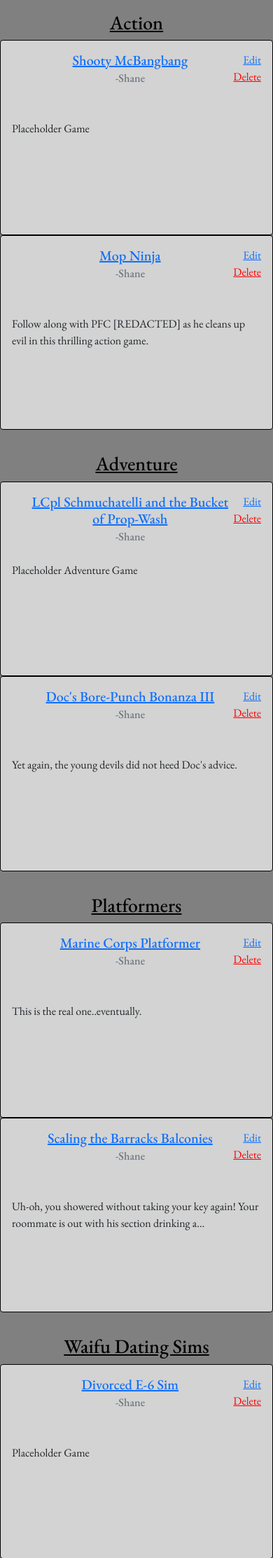
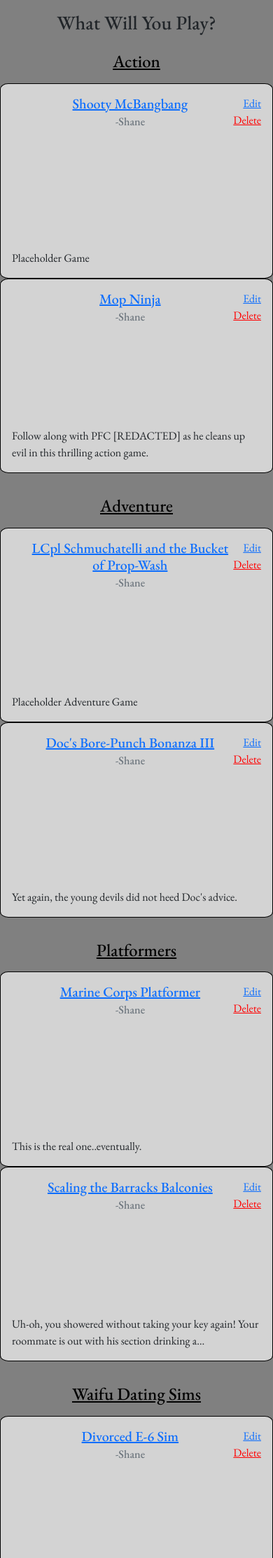
Before and after one commit to shanedixon13/game-site, a Django app: page /articles/ in a window 390 px wide. Shown: the part 56-2282 px from the top of the page at 70% size. Run offline with Django 3.2, Linux system fonts and the light colour scheme; a user stored in the database is signed in; data comes from the database, SQL or seed files in the repository; both versions use the stored data as it was after the commit; parts of the project's set-up code (start-up, migrations or seed data) failed here and were passed over; some web fonts are replaced.

Commit message:
some variable changes and css

```diff
--- a/articles/models.py
+++ b/articles/models.py
@@ -12,6 +12,7 @@ class Article(models.Model):
     )
     created_on=models.DateTimeField(auto_now_add=True)
     category = models.CharField(max_length=200, default="None")
+    image = models.ImageField(upload_to='images')
 
 
     def __str__(self):
--- a/config/settings.py
+++ b/config/settings.py
@@ -12,6 +12,7 @@ https://docs.djangoproject.com/en/3.2/ref/settings/
 
 from pathlib import Path
 from environs import Env
+import os
 
 # Build paths inside the project like this: BASE_DIR / 'subdir'.
 BASE_DIR = Path(__file__).resolve().parent.parent
@@ -129,6 +130,11 @@ STATICFILES_DIRS=[str(BASE_DIR.joinpath('static'))]
 STATICFILES_STORAGE='whitenoise.storage.CompressedManifestStaticFilesStorage'
 
 
+MEDIA_URL = '/media/'
+
+
+MEDIA_ROOT = os.path.join(BASE_DIR, 'media/')
+
 
 # Default primary key field type
 # https://docs.djangoproject.com/en/3.2/ref/settings/#default-auto-field
--- a/static/css/base.css
+++ b/static/css/base.css
@@ -431,36 +431,43 @@ body{
 
 /*Article-List*/
 
-.article-list{
+.game-list{
     display: flex;
     flex-direction: column;
     text-align: center;
 }
 
-.article-list h1{
+.game-list h1{
     margin-top: 1rem;
 }
 
-.article-list h1 a{
+.game-list h2{
+    margin-top: 1rem;
+    margin-bottom: 1rem;
+}
+
+.game-list h2 a{
     color: black;
 }
 
-.article-list .article-list-section{
+.game-list .game-list-section{
     display: flex;
+    justify-content: space-evenly;
     flex-direction: row;
     flex-wrap: wrap;
     margin-bottom: 1rem;
 }
 
-.article-list .card{
+.game-list .card{
     display: flex;
-    width: 50%;
+    width: 40%;
     height: 33vh;
     background-color: lightgrey;
     border: .5px solid black;
+    border-radius: 3%;
 }
 
-.article-list .card-body{
+.game-list .card-body{
     display: flex;
     flex-direction: column;
     width: 100%;
@@ -468,24 +475,24 @@ body{
     justify-content: space-between;
 }
 
-.article-list .top-of-card{
+.game-list .top-of-card{
     display: flex;
     flex-direction: row;
 }
 
-.article-list .title-author{
+.game-list .title-author{
     width: 100%;
     height: 25%;
     margin-left: 6%;
 }
 
-.article-list .article-list-buttons{
+.game-list .game-list-buttons{
     display: flex;
     flex-direction: column;
     text-align: right;
 }
 
-.article-list .article-info{
+.game-list .game-info{
     display: flex;
     flex-direction: row;
     text-align: center;
@@ -494,13 +501,13 @@ body{
     justify-content: space-between;
 }
 
-.article-list .card-text{
+.game-list .card-text{
     height: 100%;
     width: 100%;
     text-align: left;
 }
 
-.article-list .article-list-buttons .card-link {
+.game-list .game-list-buttons .card-link {
     display: flex;
     flex-direction: column;
     margin: 0;
@@ -1104,11 +1116,11 @@ body{
 
 @media (max-width: 480px) {
     /*Article List*/
-    .article-list .card{
+    .game-list .card{
         width: 100%;
     }
 
-    .article-list .card-body{
+    .game-list .card-body{
         width: 100%;
     }
 
@@ -1289,27 +1301,27 @@ body{
     height: 100%;
 }
 
-.article-edit input{
+.game-edit input{
     width: 80%;
     margin-right: auto;
     margin-left: auto;
     text-align: center;
 }
 
-.article-edit textarea{
+.game-edit textarea{
     width: 100%;
     height: 100%;
     margin-right: auto;
     margin-left: auto;
 }
 
-.article-edit .btn{
+.game-edit .btn{
     margin: auto;
     width: 60%;
 
 }
 
-.article-edit submit{
+.game-edit submit{
     width: 100%;
     margin: auto;
 }
@@ -1318,7 +1330,7 @@ body{
 
 /*Article Detail*/
 
-.article-detail{
+.game-detail{
     width: 100%;
 }
 
--- a/templates/article_detail.html
+++ b/templates/article_detail.html
@@ -2,8 +2,8 @@
 {% block title %}{{article.title}}{% endblock title %}
 
 {% block content %}
-<div class="article-detail">
-    <div class="article-detail-buttons">
+<div class="game-detail">
+    <div class="game-detail-buttons">
         {% if article.author == user %}
             <a href="{% url 'article_edit' article.id %}" class="card-link">Edit</a>
         {% endif %}
--- a/templates/article_list.html
+++ b/templates/article_list.html
@@ -2,9 +2,10 @@
 {% block title %}All Games{% endblock title %}
 
 {% block content %}
-    <div class="article-list">
-        <h1><a href="{% url 'front_page' %}">Action</a></h1>
-        <div class="article-list-section">
+    <div class="game-list">
+        <h1>What Will You Play?</h1>
+        <h2><a href="{% url 'front_page' %}">Action</a></h2>
+        <div class="game-list-section">
             {% for article in article_list %}
                 {% if article.category == 'Front-Page' %}
                     <div class="card">
@@ -14,7 +15,7 @@
                                     <h5 class="card-title"><a href="{% url 'article_detail' article.id %}">{{article.title|truncatechars:50}}</a></h5>
                                     <h6 class="card-subtitle mb-2 text-muted author">-{{article.author}}</h6>
                                 </div>
-                                <div class="article-list-buttons">
+                                <div class="game-list-buttons">
                                     {% if article.author == user %}
                                     <a href="{% url 'article_edit' article.id %}" class="card-link">Edit</a>
                                     <a href="{% url 'article_delete' article.id %}" class="card-link" style="color: red;">Delete</a>
@@ -29,8 +30,8 @@
                 {% endif %}
             {% endfor %}
         </div>
-        <h1><a href="{% url 'local' %}">Adventure</a></h1>
-        <div class="article-list-section">
+        <h2><a href="{% url 'local' %}">Adventure</a></h2>
+        <div class="game-list-section">
             {% for article in article_list %}
                 {% if article.category == 'Local' %}
                     <div class="card">
@@ -40,7 +41,7 @@
                                     <h5 class="card-title"><a href="{% url 'article_detail' article.id %}">{{article.title|truncatechars:50}}</a></h5>
                                     <h6 class="card-subtitle mb-2 text-muted author">-{{article.author}}</h6>
                                 </div>
-                                <div class="article-list-buttons">
+                                <div class="game-list-buttons">
                                     {% if article.author == user %}
                                     <a href="{% url 'article_edit' article.id %}" class="card-link">Edit</a>
                                     <a href="{% url 'article_delete' article.id %}" class="card-link" style="color: red;">Delete</a>
@@ -55,8 +56,8 @@
                 {% endif %}
             {% endfor %}
         </div>
-        <h1><a href="{% url 'sports' %}">Platformers</a></h1>
-        <div class="article-list-section">
+        <h2><a href="{% url 'sports' %}">Platformers</a></h2>
+        <div class="game-list-section">
             {% for article in article_list %}
                 {% if article.category == 'Sports' %}
                     <div class="card">
@@ -66,7 +67,7 @@
                                     <h5 class="card-title"><a href="{% url 'article_detail' article.id %}">{{article.title|truncatechars:50}}</a></h5>
                                     <h6 class="card-subtitle mb-2 text-muted author">-{{article.author}}</h6>
                                 </div>
-                                <div class="article-list-buttons">
+                                <div class="game-list-buttons">
                                     {% if article.author == user %}
                                     <a href="{% url 'article_edit' article.id %}" class="card-link">Edit</a>
                                     <a href="{% url 'article_delete' article.id %}" class="card-link" style="color: red;">Delete</a>
@@ -81,8 +82,8 @@
                 {% endif %}
             {% endfor %}
         </div>
-        <h1><a href="{% url 'travel' %}">Waifu Dating Sims</a></h1>
-        <div class="article-list-section">
+        <h2><a href="{% url 'travel' %}">Waifu Dating Sims</a></h2>
+        <div class="game-list-section">
             {% for article in article_list %}
                 {% if article.category == 'Travel' %}
                     <div class="card">
@@ -92,7 +93,7 @@
                                     <h5 class="card-title"><a href="{% url 'article_detail' article.id %}">{{article.title|truncatechars:50}}</a></h5>
                                     <h6 class="card-subtitle mb-2 text-muted author">-{{article.author}}</h6>
                                 </div>
-                                <div class="article-list-buttons">
+                                <div class="game-list-buttons">
                                     {% if article.author == user %}
                                     <a href="{% url 'article_edit' article.id %}" class="card-link">Edit</a>
                                     <a href="{% url 'article_delete' article.id %}" class="card-link" style="color: red;">Delete</a>
--- a/templates/index.html
+++ b/templates/index.html
@@ -4,5 +4,6 @@
 
 {% block content %}
 <h1>Welcome to Shake&Bake.com!</h1>
+<img class="homepage-pic" src="/static/images/shakenbake.png" alt="shakenbake">
 <p>Lorem ipsum dolor sit amet consectetur adipisicing elit. Doloremque, quod? Doloremque suscipit ipsa asperiores quia! Recusandae delectus sint temporibus voluptatem repellat commodi voluptatibus, consectetur excepturi quod odit. Facere, cupiditate et.</p>
 {% endblock content %}
```
Also changed, not shown: other parts of static/css/base.css (+62 -57 lines), articles/migrations/0020_article_image.py (added), db.sqlite3, images/883.jpg (added), media/images/883.jpg (added), static/images/shakenbake.png (added).
